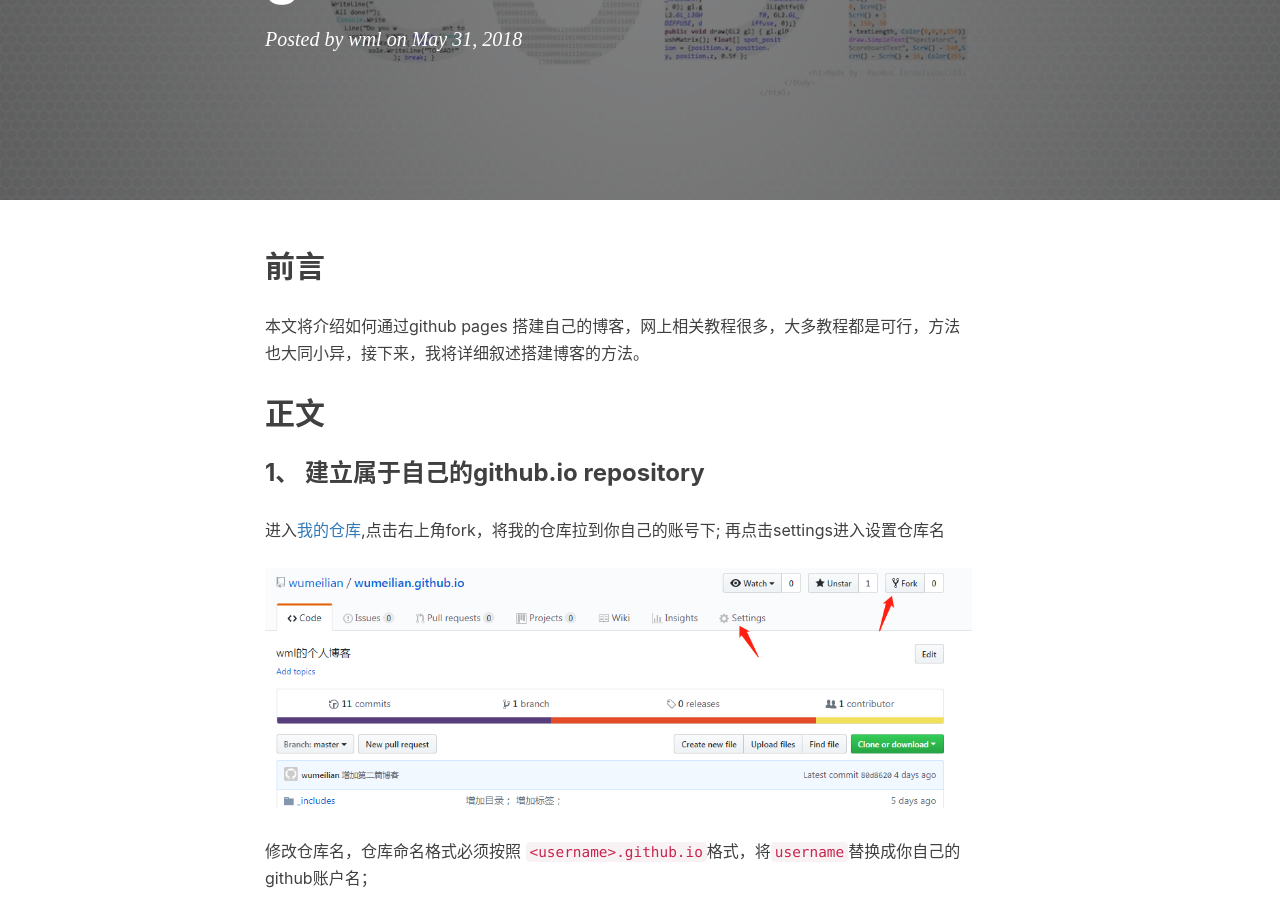
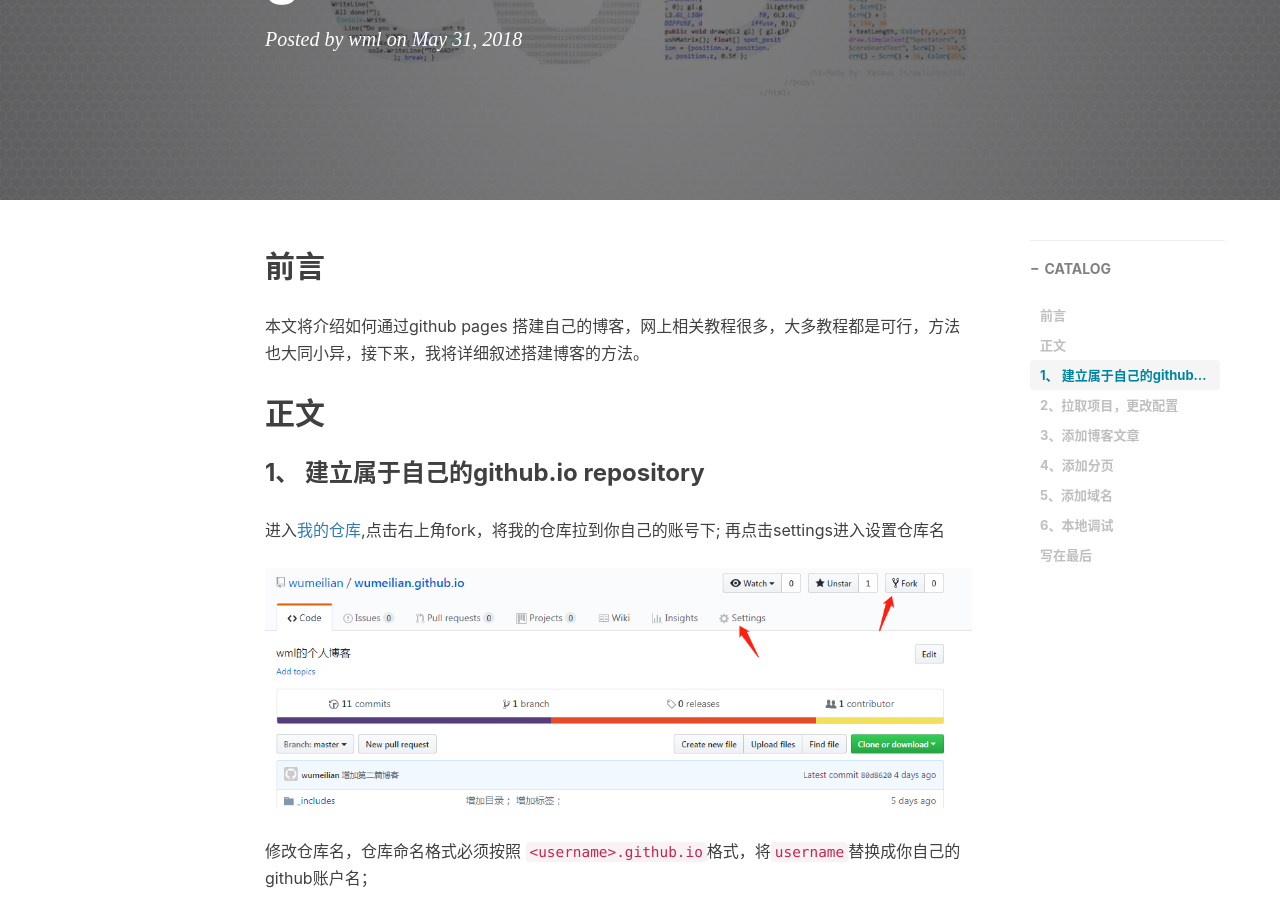
Before and after one commit to wumeilian/wumeilian.github.io, a Jekyll site: the page built from _posts/2018-05-31-blog-build.md, in a window 1280 px wide and 900 px high, scrolled down 317 px. Built offline with Jekyll 4.4.1, drawn with Linux system fonts in a browser that asks for light colours; nearby versions of some CDN libraries; comment, search, counter and statistics services are not loaded.

Commit message:
添加目录

```diff
--- a/_posts/2018-05-31-blog-build.md
+++ b/_posts/2018-05-31-blog-build.md
@@ -71,7 +72,7 @@
 Github Pages 可以更换自己的域名，关于域名购买以及解析，我是在阿里云上购买的域名，网上也很多相关教程，这里不再赘述；如果想换成自己的域名也很简单，只需要在根目录下添加`CNAME`文件，并且添加自己的域名即可。
 ![域名](/img/blog-build-13.png)
 
-### 本地调试
+### 6、本地调试
 
 至此，博客基本是搭建好了。但是每次更新都要提交到远程仓库里才能看到结果，对于时常需要更新博客的同学来说可以说很不方便了；所幸，jekyll实现了本地调试。虽然官方不建议在Windows平台上安装Jekyll，emmmm...毕竟Windows用户还是很多的。。下面介绍在Windows下安装jekyll(os和Unix/Linux 用户安装比较简单，自行查阅吧。。。);
 
```
Also changed, not shown: other parts of _posts/2018-05-31-blog-build.md (+1 -0 lines).
